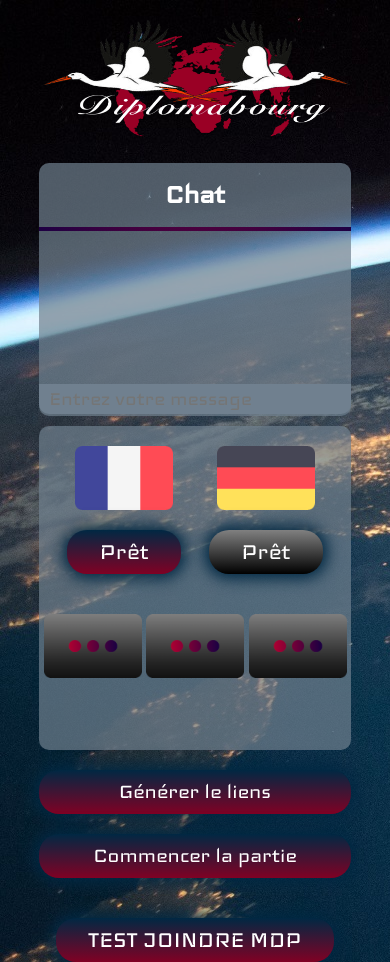
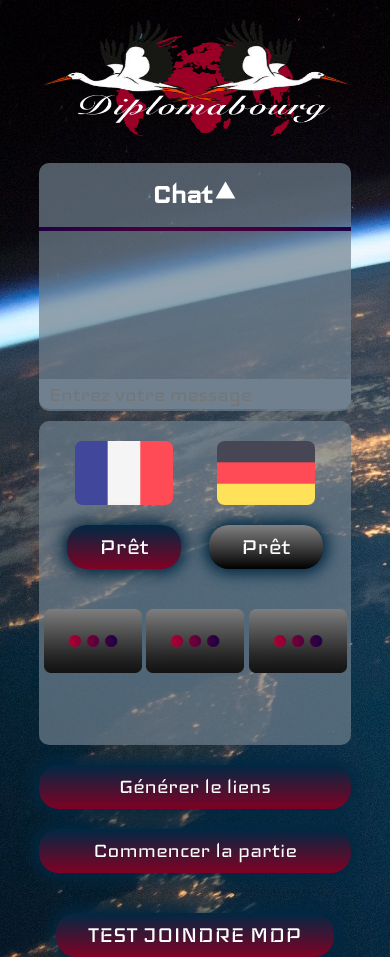
Before and after one commit to nderousseaux/diplomabourg, a Vue app in the folder frontend/: page / in a window 390 px wide. Built offline with nearby package versions, Linux system fonts and the light colour scheme.

Commit message:
Add script to show/hide chat on mobile

```diff
--- a/frontend/package.json
+++ b/frontend/package.json
@@ -24,6 +24,7 @@
     "electron-packager": "^15.4.0",
     "eslint": "^7.32.0",
     "eslint-plugin-vue": "^8.0.3",
+    "jquery": "^3.6.0",
     "sass": "^1.32.7",
     "sass-loader": "^12.0.0"
   }
--- a/frontend/src/assets/css/main.css
+++ b/frontend/src/assets/css/main.css
@@ -40,8 +40,7 @@ p{
 
 /* Barre de séparation */
 #minuteur,
-#colonneOrdres > h1,
-#chat > h1{
+#colonneOrdres > h1{
 	border-style: solid;
 	border-width: 0 0 4px;
 	border-image: radial-gradient(#ae0132, #1c0043) 1;
@@ -52,7 +51,7 @@ p{
 	display: flex;
 	flex-direction: column;
 	justify-content: space-between;
-	margin: 0 10px 10px 0;
+	margin: 0 10px 0 0;
 	border-radius: 10px;
 }
 #chat > form > input[type=text]{
@@ -198,4 +197,18 @@ input.erreur{
 		width: 324px;
 		height: 123px;
 	}
+
+	/* Chat */
+	#chat{
+		height: max-content !important;
+	}
+	#historique{
+		min-height: 15vh !important;
+	}
+	#chat > h1.bas:after{
+		content: "⯆";
+	}
+	#chat > h1:after{
+		content: "⯅";
+	}
 }
--- a/frontend/src/components/GameMap.vue
+++ b/frontend/src/components/GameMap.vue
@@ -337,6 +337,18 @@ export default
 				}
 			}
 		}
+
+		// Affiche ou masque l'historique et l'input
+		var $ = require("jquery")
+		document.querySelector("#chat > h1").addEventListener("click", () =>
+		{
+			if (window.innerWidth < 769)
+			{
+				$(document.getElementById("historique")).slideToggle(100)
+				$(document.getElementsByTagName("form")[0]).slideToggle(100)
+				$(document.querySelector("#chat > h1")).toggleClass("bas")
+			}
+		})
 	}
 }
 </script>
@@ -436,8 +448,10 @@ export default
 		background-color: unset;
 	}
 	#chat > h1{
+		padding-top: 20px;
+		border-style: solid;
 		border-width: 4px 0 0;
-		padding-top: 20px;
+		border-image: radial-gradient(#ae0132, #1c0043) 1;
 	}
 
 	/* Colonne d'ordres */
--- a/frontend/src/components/LobbyPage.vue
+++ b/frontend/src/components/LobbyPage.vue
@@ -173,6 +173,18 @@ export default
 				}
 			}
 		}
+
+		// Affiche ou masque l'historique et l'input
+		var $ = require("jquery")
+		document.querySelector("#chat > h1").addEventListener("click", () =>
+		{
+			if (window.innerWidth < 769)
+			{
+				$(document.getElementById("historique")).slideToggle(100)
+				$(document.getElementsByTagName("form")[0]).slideToggle(100)
+				$(document.querySelector("#chat > h1")).toggleClass("bas")
+			}
+		})
 	}
 }
 </script>
@@ -209,6 +221,11 @@ export default
 		line-height: 64px;
 		margin: 0;
 		text-align: center;
+	}
+	#historique{
+		border-style: solid;
+		border-width: 4px 0 0;
+		border-image: radial-gradient(#ae0132, #1c0043) 1;
 	}
 
 	/* Pays des joueurs */
```
Also changed, not shown: 1 other file (tests, documents, lock files or other folders).
